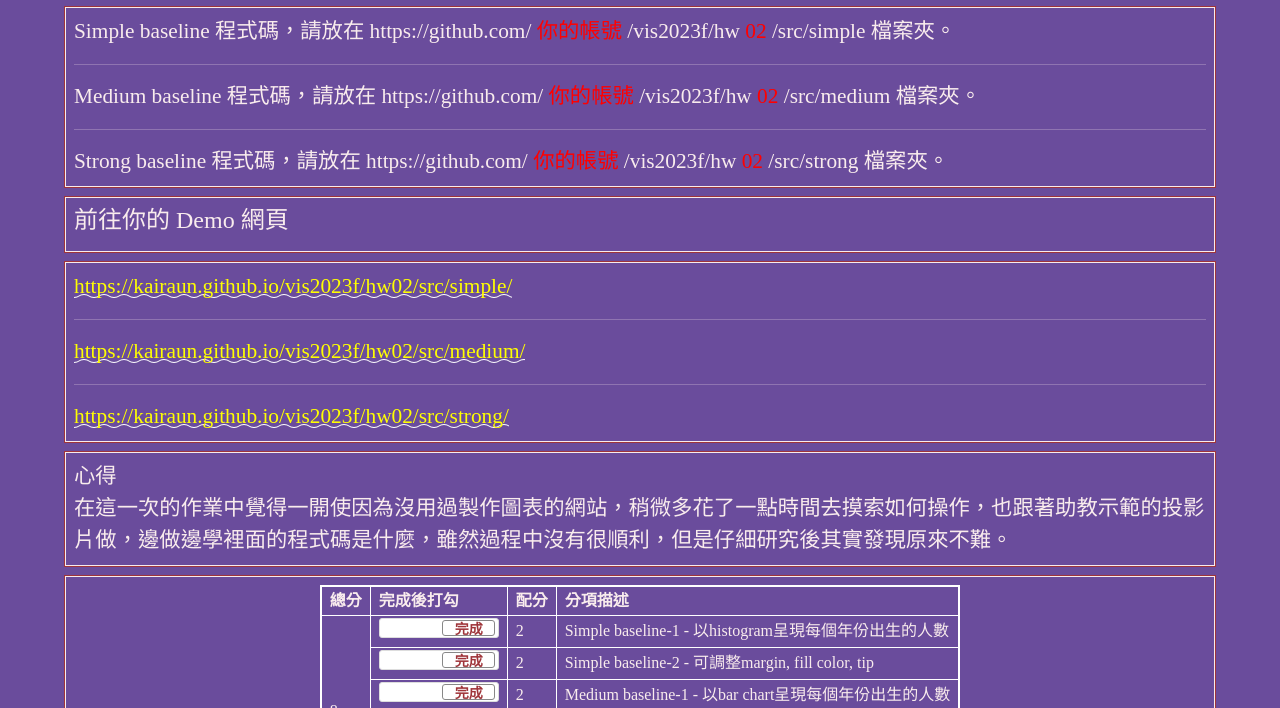
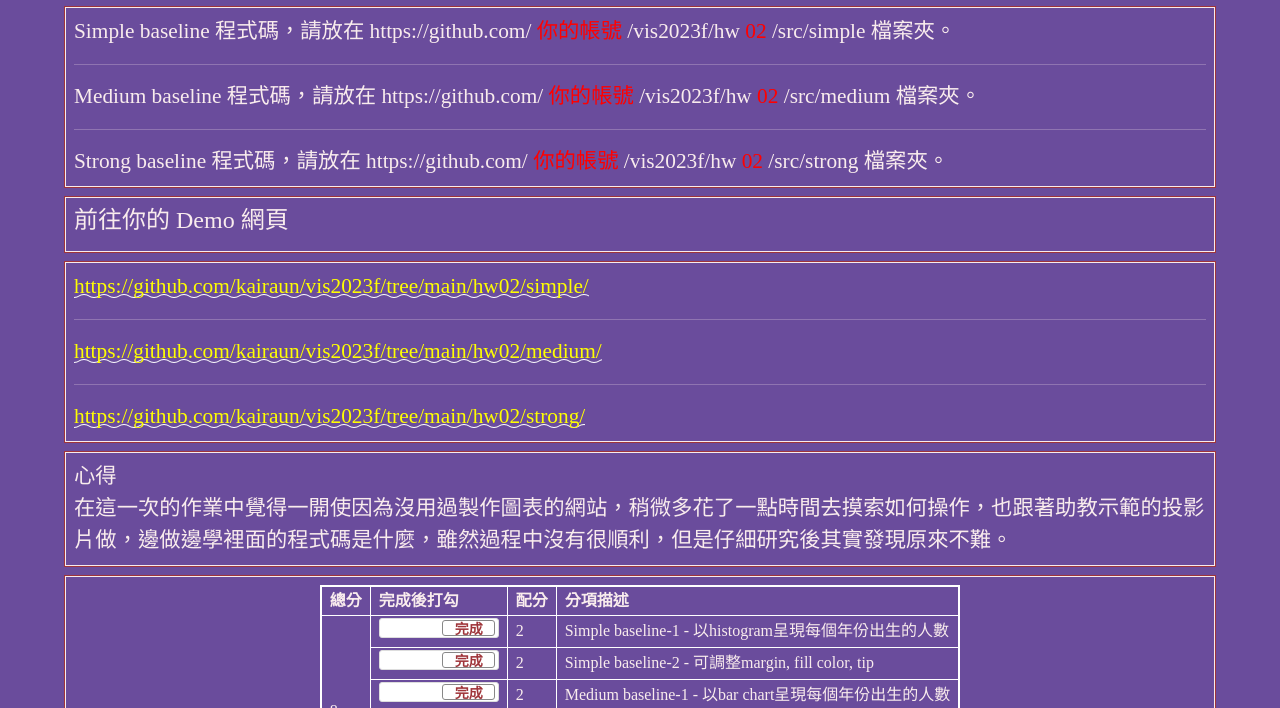
Before and after one commit to kairaun/vis2023f, a plain HTML site: page hw02/index.html in a window 1280 px wide. Shown: the part 86-794 px from the top of the page. Drawn offline with nearby package versions, Linux system fonts and the light colour scheme.

Commit message:
Update index.html

```diff
--- a/hw02/index.html
+++ b/hw02/index.html
@@ -215,11 +215,11 @@
   <!-- ------------------------------------------------>
   <div class="row hw12">
     <div class="col-md-12 twenty">
-      <a href="https://kairaun.github.io/vis2023f/hw02/src/simple/">https://kairaun.github.io/vis2023f/hw02/src/simple/</a>
+      <a href="https://github.com/kairaun/vis2023f/tree/main/hw02/simple/">https://github.com/kairaun/vis2023f/tree/main/hw02/simple/</a>
       <hr>
-      <a href="https://kairaun.github.io/vis2023f/hw02/src/medium/">https://kairaun.github.io/vis2023f/hw02/src/medium/</a>
+      <a href="https://github.com/kairaun/vis2023f/tree/main/hw02/medium/">https://github.com/kairaun/vis2023f/tree/main/hw02/medium/</a>
       <hr>
-      <a href="https://kairaun.github.io/vis2023f/hw02/src/strong/">https://kairaun.github.io/vis2023f/hw02/src/strong/</a>
+      <a href="https://github.com/kairaun/vis2023f/tree/main/hw02/strong/">https://github.com/kairaun/vis2023f/tree/main/hw02/strong/</a>
       </div>
   </div>
 
```
